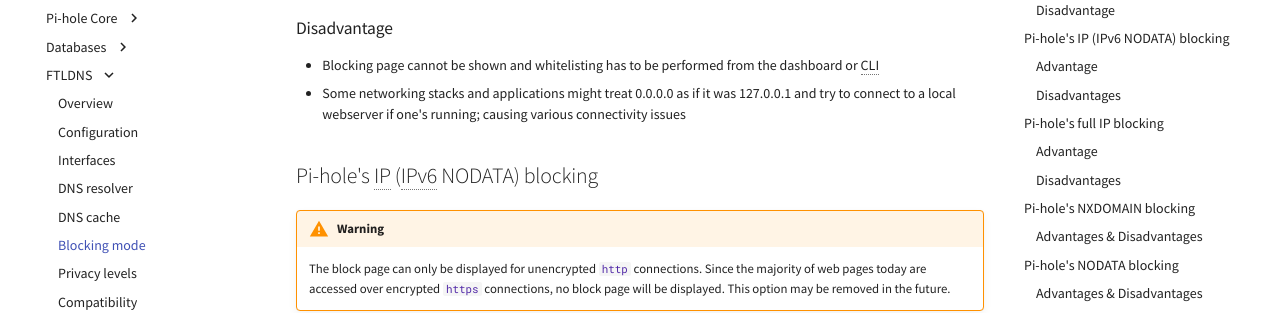
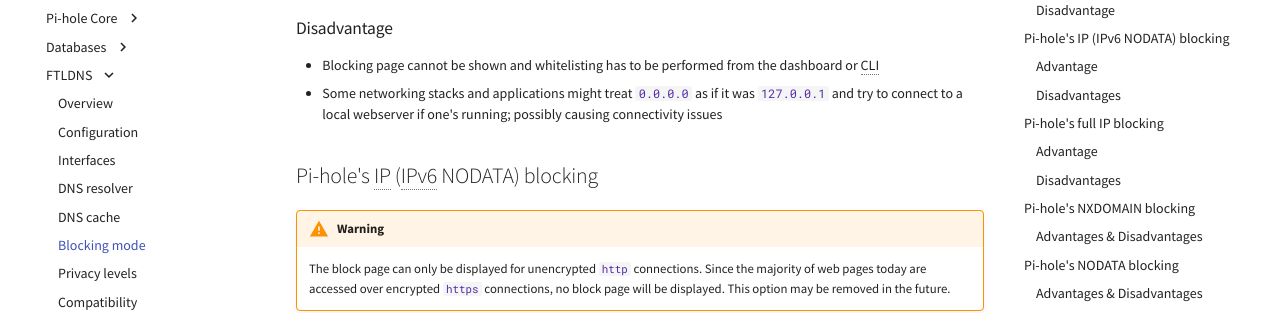
Before and after one commit to pi-hole/docs, an MkDocs documentation site: the page built from docs/ftldns/blockingmode.md, in a window 1280 px wide and 900 px high, scrolled down 672 px. Shown: the part 176-489 px from the top of the window. Built offline with MkDocs 1.6.1 and Material for MkDocs 9.7.7, drawn with Linux system fonts in a browser that asks for light colours; comment, search, counter and statistics services are not loaded.

Commit message:
Update docs/ftldns/blockingmode.md
Co-authored-by: DL6ER <DL6ER@users.noreply.github.com>

```diff
--- a/docs/ftldns/blockingmode.md
+++ b/docs/ftldns/blockingmode.md
@@ -33,7 +33,7 @@
 ### Disadvantage
 
 - Blocking page cannot be shown and whitelisting has to be performed from the dashboard or CLI
-- Some networking stacks and applications might treat 0.0.0.0 as if it was 127.0.0.1 and try to connect to a local webserver if one's running; causing various connectivity issues
+- Some networking stacks and applications might treat `0.0.0.0` as if it was `127.0.0.1` and try to connect to a local webserver if one's running; possibly causing connectivity issues
 
 ## Pi-hole's IP (IPv6 NODATA) blocking
 
```
